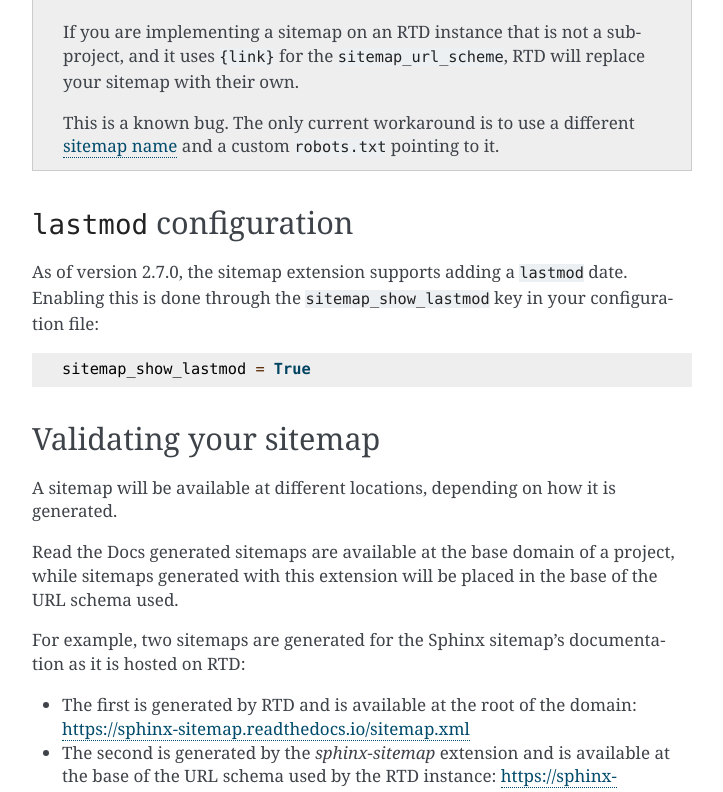
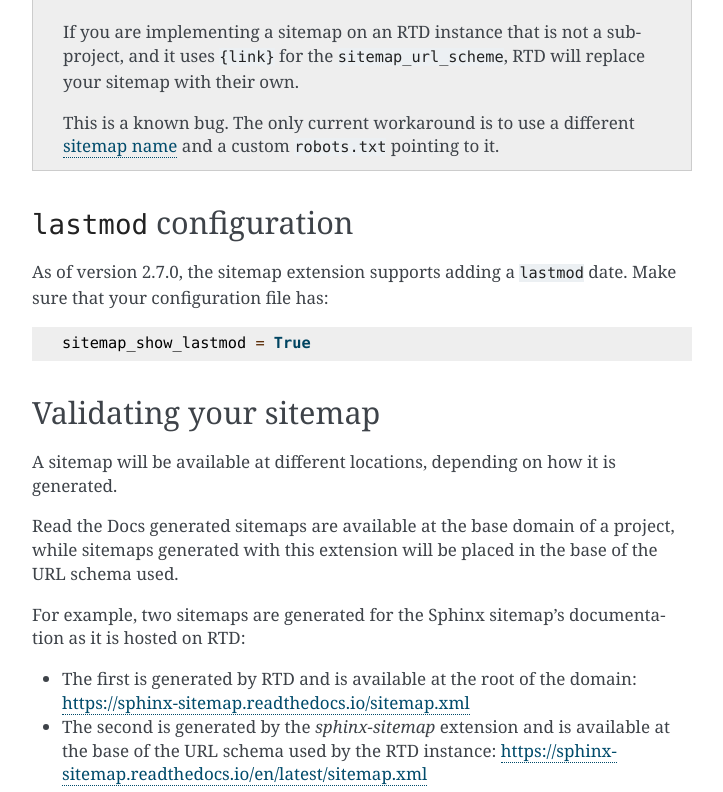
Before and after one commit to canonical/sphinx-docs-starter-pack, a Sphinx documentation site: the page built from docs/how-to/set-up-sitemaps.rst, in a window 1280 px wide and 900 px high, scrolled down 1695 px, cut to the strip 0-792 px from the top of the window. Shown: the whole strip, without its empty margins (388-1111 px from the left). Built offline with Sphinx 7.4.7, drawn with Linux system fonts in a browser that asks for light colours; pages that are not in the unit, such as notebooks, are missing from menus.

Commit message:
Apply suggestions from code review
Co-authored-by: Dave Wilding <tech@dpw.me>

```diff
--- a/docs/conf.py
+++ b/docs/conf.py
@@ -188,9 +188,13 @@ if 'READTHEDOCS_VERSION' in os.environ:
 else:
     sitemap_url_scheme = 'MANUAL/{link}'
 
+# Include `lastmod` dates in the sitemap:
+
 sitemap_show_lastmod = True
 
+#######################
 # Template and asset locations
+#######################
 
 #html_static_path = ["_static"]
 #templates_path = ["_templates"]
--- a/docs/how-to/set-up-sitemaps.rst
+++ b/docs/how-to/set-up-sitemaps.rst
@@ -97,8 +97,7 @@ To read from the provided RTD environment variable::
 -------------------------
 
 As of version 2.7.0, the sitemap extension supports adding a ``lastmod`` date.
-Enabling this is done through the ``sitemap_show_lastmod`` key in your configuration
-file::
+Make sure that your configuration file has::
 
     sitemap_show_lastmod = True
 
```
